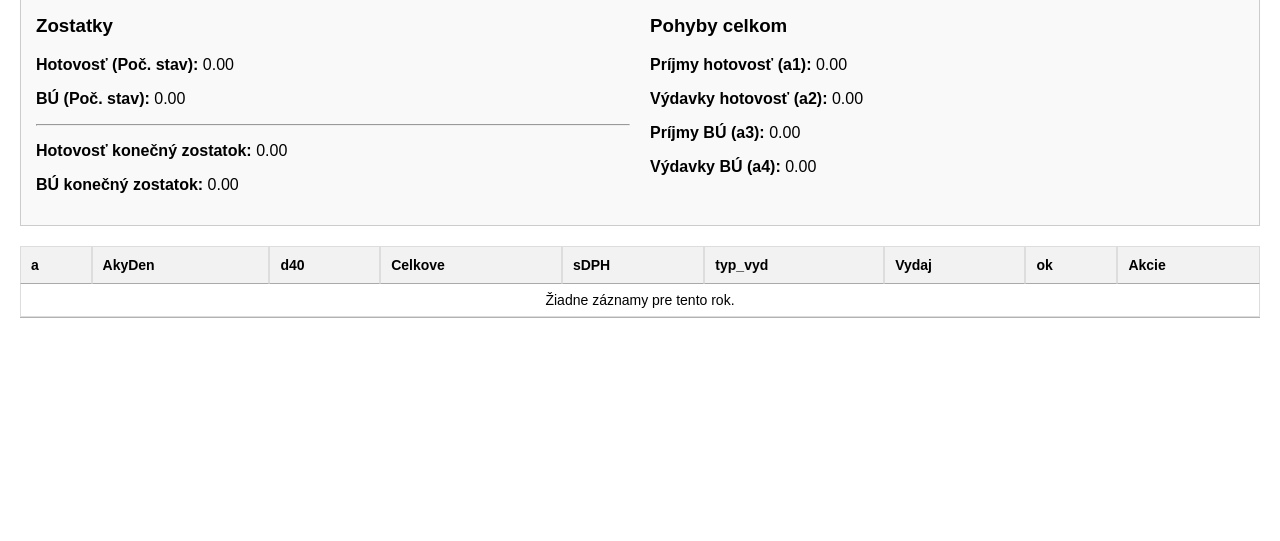
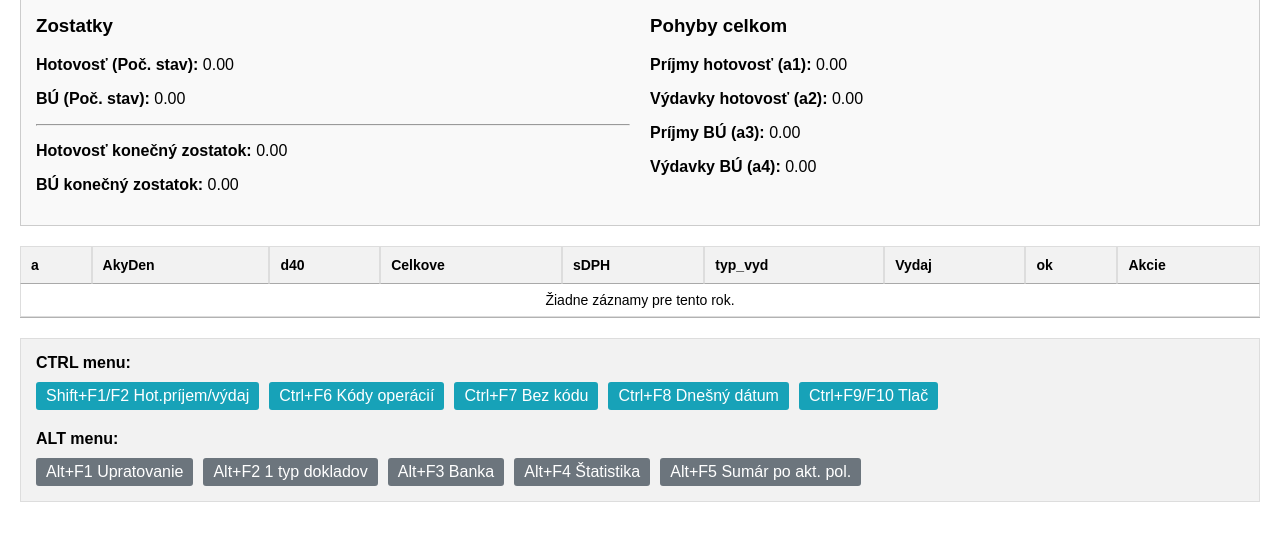
Before and after one commit to delf61/JU, a CodeIgniter 4 app: the page made by ci4_app/app/Views/cashbook/index.php in a window 1280 px wide. Shown: the part 165-706 px from the top of the page. Run offline with PHP 8.4 and a stand-in for CodeIgniter, Linux system fonts and the light colour scheme; the template is opened without the code that fills it, so the values that code supplies are empty; some libraries are stand-ins or nearby versions.

Commit message:
feat(cashbook): update UI table with legacy FAND hotkey buttons and page length 10
Co-authored-by: delf61 <45297054+delf61@users.noreply.github.com>

```diff
--- a/ci4_app/app/Views/cashbook/index.php
+++ b/ci4_app/app/Views/cashbook/index.php
@@ -144,6 +144,23 @@
             <?php endif; ?>
         </tbody>
     </table>
+
+    <div style="margin-top: 20px; display: flex; flex-wrap: wrap; gap: 10px; background: #f2f2f2; padding: 15px; border: 1px solid #ddd;">
+        <div style="width: 100%;"><strong>CTRL menu:</strong></div>
+        <a href="#" class="btn" style="background: #17a2b8;" onclick="alert('Hot.príjem/výdaj (not yet implemented)')">Shift+F1/F2 Hot.príjem/výdaj</a>
+        <a href="#" class="btn" style="background: #17a2b8;" onclick="alert('Kódy operácií - pPDkod (not yet implemented)')">Ctrl+F6 Kódy operácií</a>
+        <a href="#" class="btn" style="background: #17a2b8;" onclick="alert('Bez kódu - pVyd_Bez_Kod (not yet implemented)')">Ctrl+F7 Bez kódu</a>
+        <a href="#" class="btn" style="background: #17a2b8;" onclick="alert('Dnešný dátum - pAktualDatum (not yet implemented)')">Ctrl+F8 Dnešný dátum</a>
+        <a href="#" class="btn" style="background: #17a2b8;" onclick="window.print()">Ctrl+F9/F10 Tlač</a>
+
+        <div style="width: 100%; margin-top: 10px;"><strong>ALT menu:</strong></div>
+        <a href="#" class="btn" style="background: #6c757d;" onclick="alert('Upratovanie (not yet implemented)')">Alt+F1 Upratovanie</a>
+        <a href="#" class="btn" style="background: #6c757d;" onclick="alert('1 typ dokladov - pPD_Doklad (not yet implemented)')">Alt+F2 1 typ dokladov</a>
+        <a href="#" class="btn" style="background: #6c757d;" onclick="alert('Banka (not yet implemented)')">Alt+F3 Banka</a>
+        <a href="#" class="btn" style="background: #6c757d;" onclick="alert('Štatistika - pStatist (not yet implemented)')">Alt+F4 Štatistika</a>
+        <a href="#" class="btn" style="background: #6c757d;" onclick="alert('Sumár po akt. pol. - pPDsuma (not yet implemented)')">Alt+F5 Sumár po akt. pol.</a>
+    </div>
+
     <script>
         $(document).ready(function () {
             $('#cashbookTable').DataTable({
@@ -164,7 +181,7 @@
                 },
                 ordering: true,
                 paging: true,
-                pageLength: 25,
+                pageLength: 10,
                 columnDefs: [
                     { orderable: false, targets: -1 } // Disable sorting on Action column
                 ]
```
